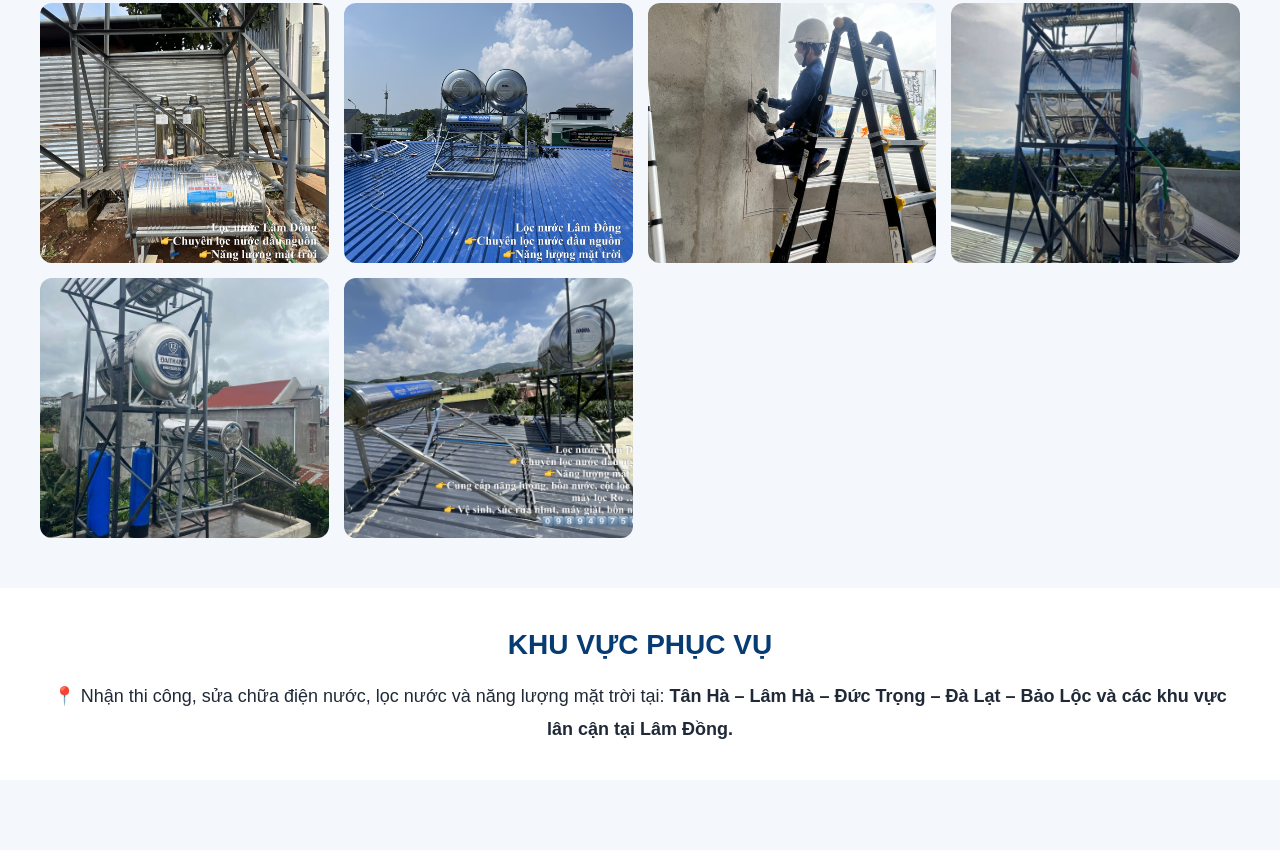
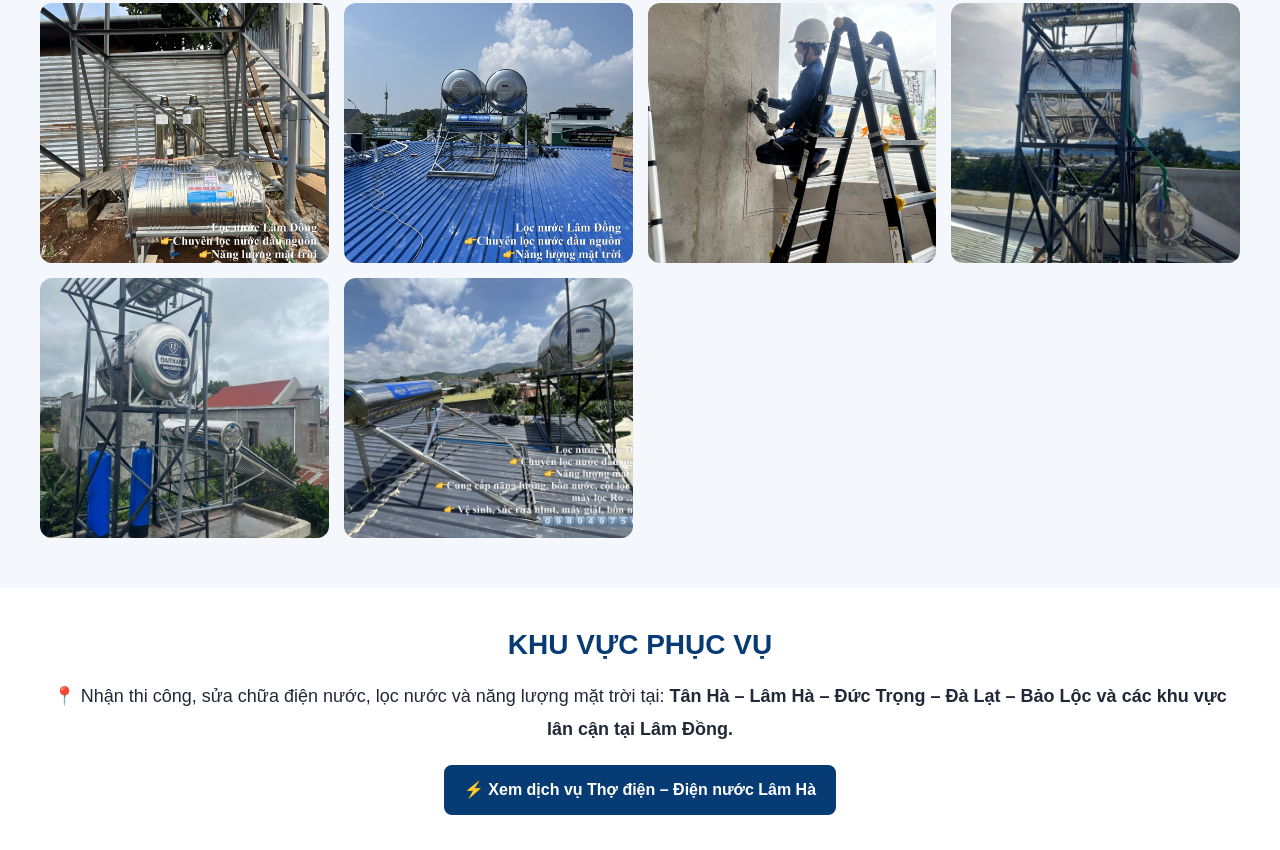
Before and after one commit to lehongphu-vn/lehongphu-vn.github.io, a plain HTML site: page index.html in a window 1280 px wide. Shown: the part 3298-4148 px from the top of the page. Before the commit the page ends 4078 px from the top, so only its background shows below. Drawn offline with Linux system fonts and the light colour scheme.

Commit message:
Thêm liên kết trang Thợ điện Lâm Hà

```diff
--- a/index.html
+++ b/index.html
@@ -600,7 +600,13 @@ Gọi hoặc nhắn Zalo để trao đổi nhu cầu và phương án thực hi
     <p style="font-size:18px;line-height:1.8;">
       📍 Nhận thi công, sửa chữa điện nước, lọc nước và năng lượng mặt trời tại:
       <strong>Tân Hà – Lâm Hà – Đức Trọng – Đà Lạt – Bảo Lộc và các khu vực lân cận tại Lâm Đồng.</strong>
-    </p>
+    </p><p style="margin-top:20px;">
+  <a href="/tho-dien-lam-ha.html"
+     style="display:inline-block;background:#073b73;color:white;
+     padding:12px 20px;border-radius:8px;text-decoration:none;font-weight:bold;">
+    ⚡ Xem dịch vụ Thợ điện – Điện nước Lâm Hà
+  </a>
+</p>
   </div>
 </section>
 </body>
```
